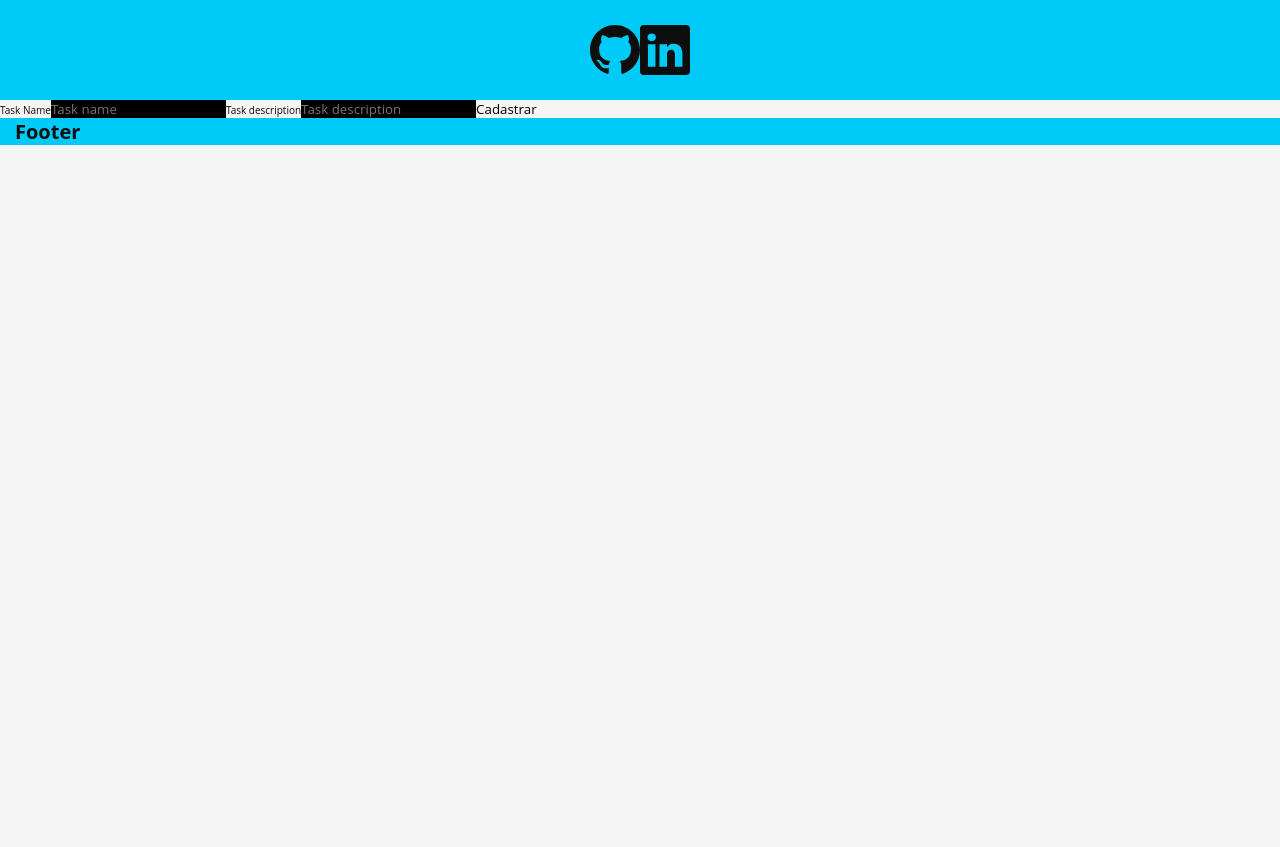
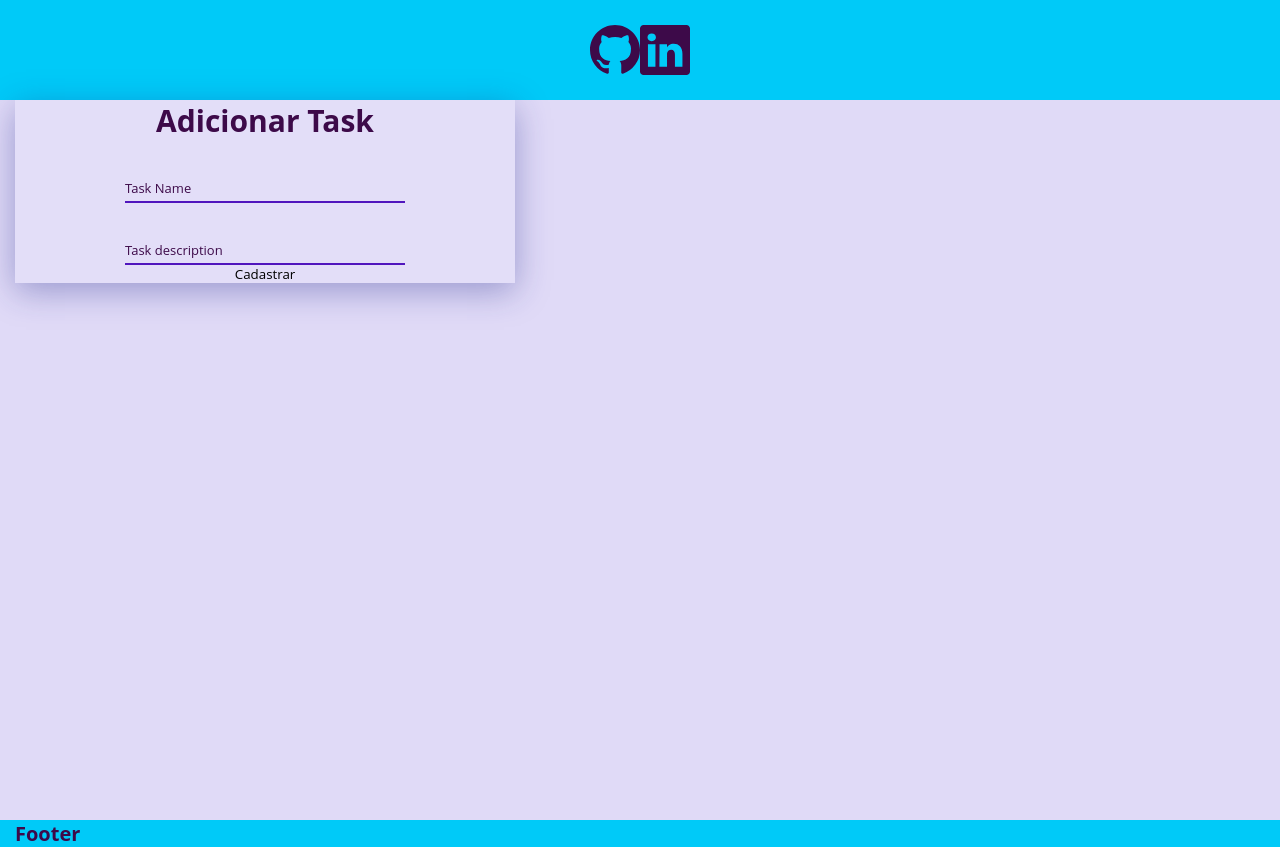
Before and after one commit to GuiLeoni14/TodoList_Reactjs, a React (Vite) app: page / in a window 1280 px wide. Before the commit the page ends 800 px from the top, so only its background shows below. Built offline with nearby package versions, Linux system fonts and the light colour scheme.

Commit message:
ajustando label

```diff
--- a/src/components/Label/index.tsx
+++ b/src/components/Label/index.tsx
@@ -1,5 +1,5 @@
 import { ChangeEvent } from 'react';
-import { Container, Input } from './styles';
+import { Container, Label as LabelRoot, Input } from './styles';
 
 interface LabelProps {
     text: string;
@@ -10,10 +10,10 @@ interface LabelProps {
 
 function Label({ text, name, placeholder, handleChange }: LabelProps) {
     return (
-        <>
-            <Container htmlFor={name}>{text}</Container>
-            <Input name={name} placeholder={placeholder} id={name} onChange={handleChange} />
-        </>
+        <Container>
+            <Input required type="email" name={name} placeholder={placeholder} id={name} onChange={handleChange} />
+            <LabelRoot htmlFor={name}>{text}</LabelRoot>
+        </Container>
     );
 }
 
--- a/src/components/Label/styles.ts
+++ b/src/components/Label/styles.ts
@@ -1,7 +1,43 @@
 import styled from 'styled-components';
-import * as Label from '@radix-ui/react-label';
-export const Container = styled(Label.Root)``;
+import * as LabelRoot from '@radix-ui/react-label';
+
+export const Container = styled.div`
+    position: relative;
+    background-color: transparent;
+    padding-top: 1.8rem;
+    &:not(:first-child) {
+        margin-top: 2rem;
+    }
+`;
+
+export const Label = styled(LabelRoot.Root)`
+    pointer-events: none;
+    position: absolute;
+    top: 0;
+    left: 0;
+    margin-top: 1.8rem;
+    font-size: 1.3rem;
+    transition: all 0.2s ease-out;
+`;
 
 export const Input = styled.input`
-    background-color: #000;
+    border: 0;
+    border-bottom: 0.2rem solid ${({ theme }) => theme.colors.primary};
+    outline: none;
+    min-width: 28rem;
+    font-size: 1.6rem;
+    transition: all 0.3s ease-out;
+    border-radius: 0;
+    &::placeholder {
+        color: transparent;
+    }
+    &:focus {
+        border-bottom: 2px solid ${({ theme }) => theme.colors.second};
+    }
+    &:focus + span,
+    &:not(:placeholder-shown) + span {
+        font-size: 1rem;
+        margin-top: 0;
+        color: ${({ theme }) => theme.colors.second};
+    }
 `;
--- a/src/pages/Home/Form/index.tsx
+++ b/src/pages/Home/Form/index.tsx
@@ -1,14 +1,14 @@
 import { FunctionComponent, ChangeEvent, FormEvent, useState } from 'react';
 import Label from '../../../components/Label';
 import { ITask } from '../../../interfaces/ITask';
-
-import { Container } from './styles';
+import { Container, Title } from './styles';
 
 interface FormProps {
     handleSubmit(values: ITask): void;
+    titleForm: string;
     tasksList?: ITask;
 }
-function Form({ handleSubmit, tasksList }: FormProps) {
+function Form({ handleSubmit, titleForm, tasksList }: FormProps) {
     const [values, setValues] = useState(tasksList || {});
     const handleOnChange = (event: ChangeEvent<HTMLInputElement>): void => {
         setValues({ ...values, [event.target.name]: event.target.value });
@@ -20,6 +20,7 @@ function Form({ handleSubmit, tasksList }: FormProps) {
 
     return (
         <Container onSubmit={submit}>
+            <Title>{titleForm}</Title>
             <Label name="name" text="Task Name" placeholder="Task name" handleChange={handleOnChange} />
             <Label
                 name="description"
--- a/src/pages/Home/Form/styles.ts
+++ b/src/pages/Home/Form/styles.ts
@@ -1,3 +1,15 @@
 import styled from 'styled-components';
 
-export const Container = styled.form``;
+export const Container = styled.form`
+    width: 100%;
+    max-width: 50rem;
+    display: flex;
+    align-items: center;
+    justify-content: center;
+    flex-direction: column;
+    background: rgba(255, 255, 255, 0.1);
+    box-shadow: 0 0.8rem 3.2rem 0 rgba(31, 38, 135, 0.37);
+`;
+export const Title = styled.h3`
+    font-size: 3rem;
+`;
--- a/src/pages/Home/index.tsx
+++ b/src/pages/Home/index.tsx
@@ -1,11 +1,10 @@
 import React, { useContext, useEffect, useState } from 'react';
-import { BsTropicalStorm } from 'react-icons/bs';
-import Label from '../../components/Label';
 import { ActionsProps, TaskContext } from '../../context/TaskContext/context';
 import { ITask } from '../../interfaces/ITask';
 import Form from './Form';
-import { factory_actions } from '../../context/TaskContext/factory_actions';
 import { useTaskContext } from '../../hooks/useTaskContext';
+import { Container, LeftContent, MainHome, RightContent } from './styles';
+import { MainContainer } from '../../styles/container';
 const Home = () => {
     const { tasks, actions, loading } = useTaskContext();
     const [actionsState, setActionsState] = useState<ActionsProps>(actions);
@@ -14,12 +13,20 @@ const Home = () => {
         actionsState.createTask(values);
     };
     return (
-        <>
-            <Form handleSubmit={handleOnSubmit} />
-            {tasks?.map((task, index) => {
-                return <span key={index}>{task.name}</span>;
-            })}
-        </>
+        <Container>
+            <MainContainer>
+                <MainHome>
+                    <LeftContent>
+                        <Form handleSubmit={handleOnSubmit} titleForm="Adicionar Task" />
+                    </LeftContent>
+                    <RightContent>
+                        {tasks?.map((task, index) => {
+                            return <span key={index}>{task.name}</span>;
+                        })}
+                    </RightContent>
+                </MainHome>
+            </MainContainer>
+        </Container>
     );
 };
 
--- /dev/null
+++ b/src/pages/Home/styles.ts
@@ -0,0 +1,19 @@
+import styled from 'styled-components';
+export const Container = styled.section`
+    width: 100%;
+    min-height: 90vh;
+`;
+export const MainHome = styled.div`
+    width: 100%;
+    display: flex;
+    align-items: center;
+    justify-content: center;
+`;
+export const LeftContent = styled.div`
+    width: 100%;
+    max-width: 50%;
+`;
+export const RightContent = styled.div`
+    width: 100%;
+    max-width: 50%;
+`;
--- a/src/styles/themes/dark.ts
+++ b/src/styles/themes/dark.ts
@@ -1,9 +1,9 @@
 export default {
     title: 'dark',
     colors: {
-        primary: '#000',
-        background: '#000',
-        second: '#111',
-        title: '#fff',
+        primary: '#3d0a49',
+        second: '#5015bd',
+        background: '#3d0a49',
+        title: '#e0daf7',
     },
 };
--- a/src/styles/themes/light.ts
+++ b/src/styles/themes/light.ts
@@ -1,9 +1,9 @@
 export default {
     title: 'light',
     colors: {
-        primary: '#e0daf7',
+        primary: '#5015bd',
         second: '#00caf8',
-        background: '#f5f5f5',
-        title: '#0e0e0e',
+        background: '#e0daf7',
+        title: '#3d0a49',
     },
 };
```
Also changed, not shown: 1 other file (tests, documents, lock files or other folders).
